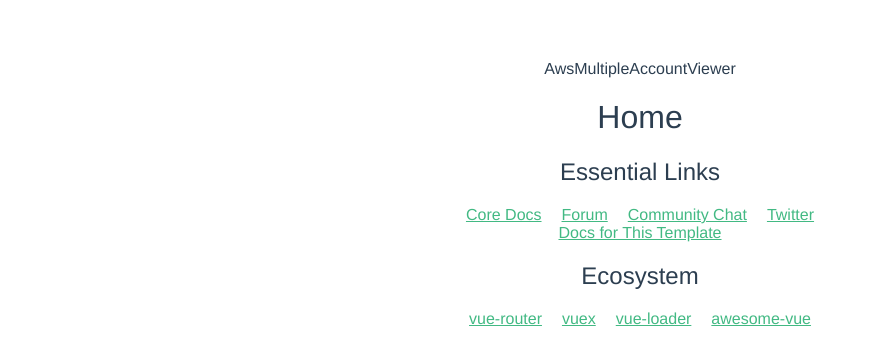
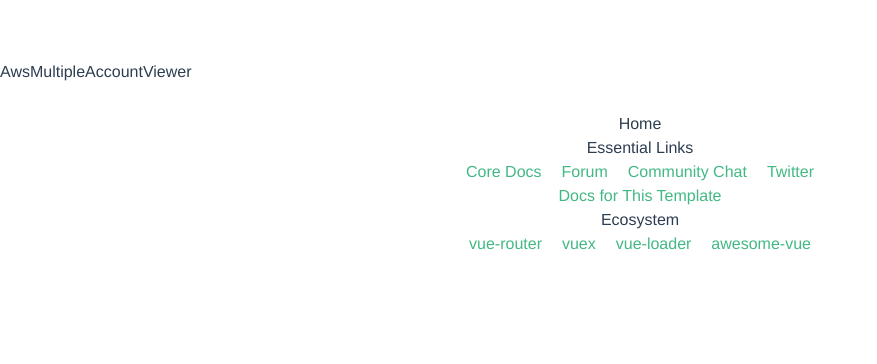
Before and after one commit to Libetrada/AwsMultipleAccountViewer, a Vue app: page / in a window 1280 px wide. Shown: the top 364 px of the page, without its empty margins (0-877 px from the left). Built offline with nearby package versions, Linux system fonts and the light colour scheme; the HTML template or start-up script is replaced by a standard one.

Commit message:
add style

```diff
--- a/src/components/layout/Navbar.vue
+++ b/src/components/layout/Navbar.vue
@@ -3,3 +3,7 @@
     .navbar-brand
       | AwsMultipleAccountViewer
 </template>
+
+<style lang="sass">
+@import '~bulma/bulma.sass'
+</style>
```
